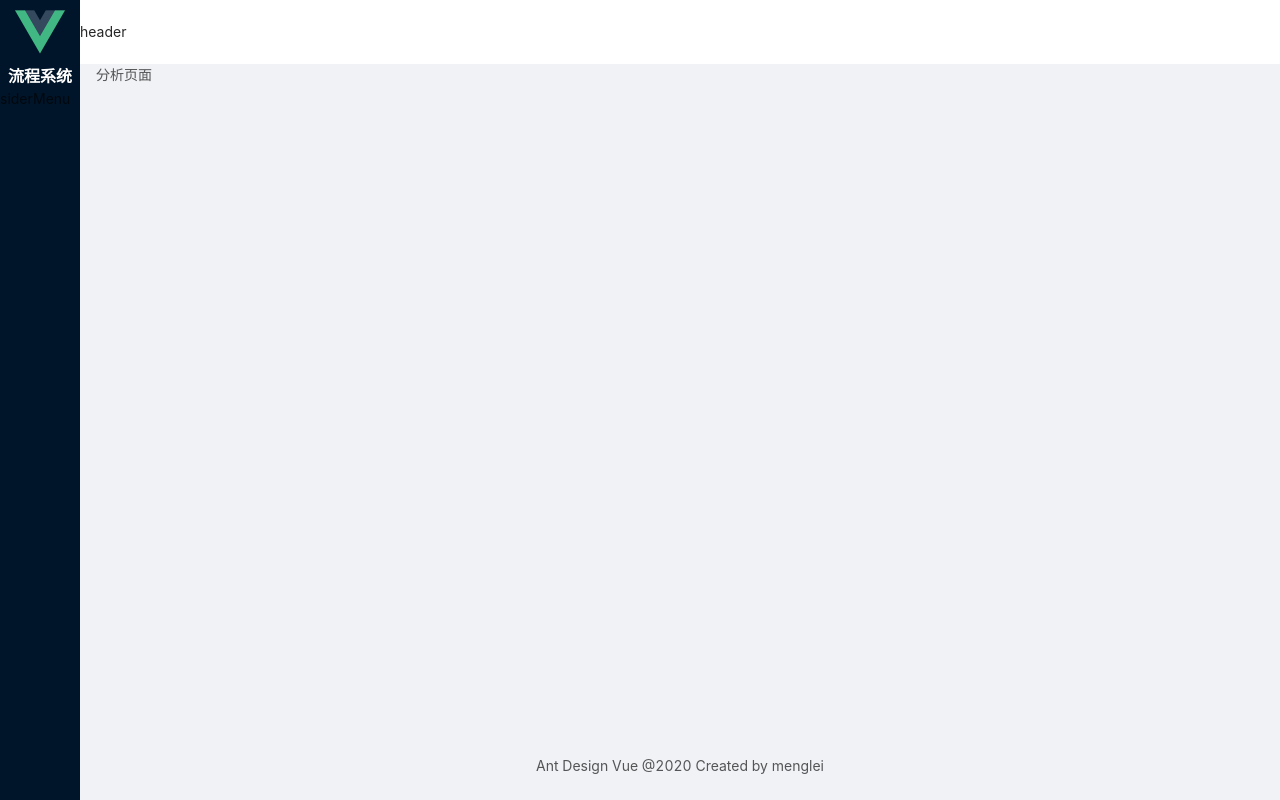
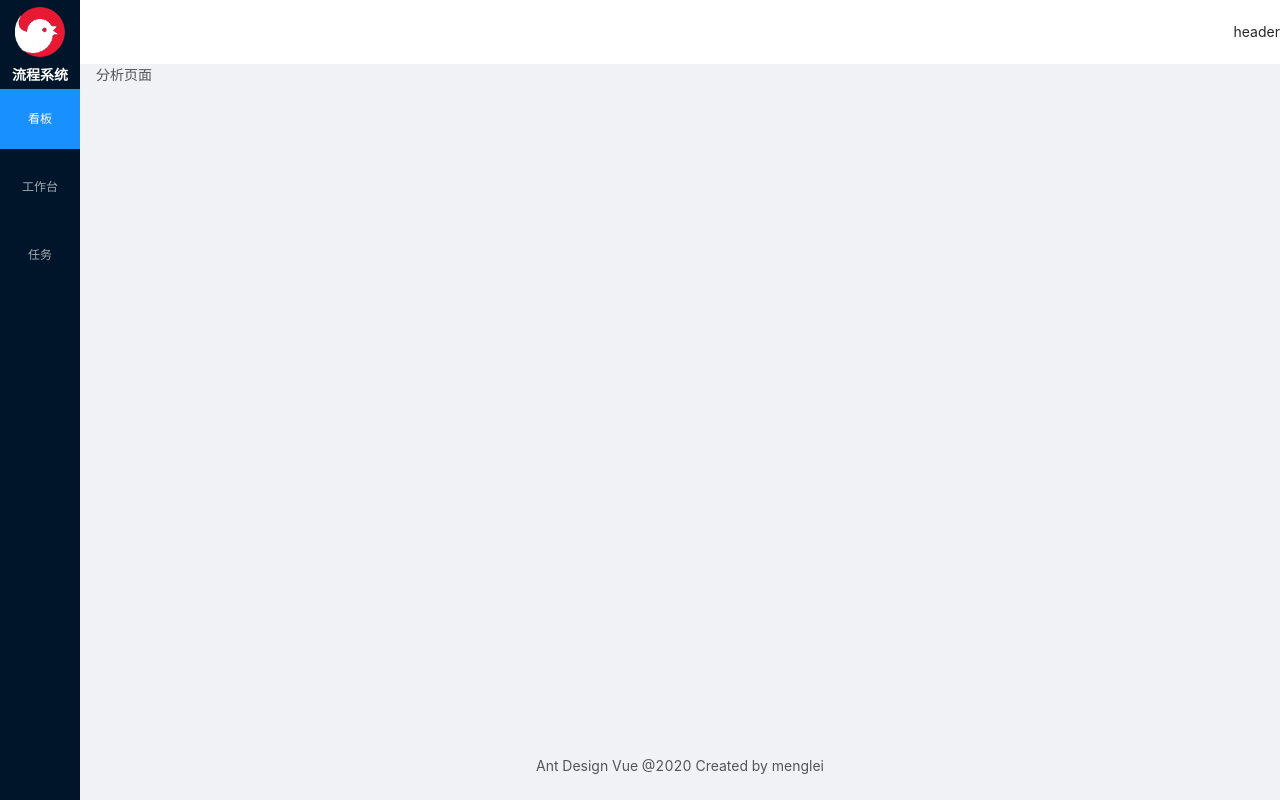
Before and after one commit to github-meng/ipd-vue, a Vue app: page /dashboard/analysis in a window 1280 px wide. Built offline with nearby package versions, Linux system fonts and the light colour scheme.

Commit message:
菜单栏

```diff
--- a/src/layouts/BasicLayout.vue
+++ b/src/layouts/BasicLayout.vue
@@ -3,7 +3,7 @@
     <a-layout-sider v-model="collapsed" :trigger="null" collapsible>
       <div class="logo">
         <a href="/">
-          <img src="../assets/logo.png" alt="logo" />
+          <img src="../assets/ipd-logo.png" alt="logo" />
           <h1>流程系统</h1>
         </a>
       </div>
@@ -64,7 +64,7 @@ export default {
       margin: 7px;
     }
     h1 {
-      font-size: 16px;
+      font-size: 14px;
       font-weight: 600;
       color: #ffffff;
       margin: 0;
--- a/src/layouts/Header.vue
+++ b/src/layouts/Header.vue
@@ -1,5 +1,5 @@
 <template>
-  <div>header</div>
+  <div class="header">header</div>
 </template>
 
 <script>
@@ -7,4 +7,8 @@ export default {};
 </script>
 
 <!-- Add "scoped" attribute to limit CSS to this component only -->
-<style scoped lang="less"></style>
+<style scoped lang="less">
+.header {
+  float: right;
+}
+</style>
--- a/src/layouts/SiderMenu.vue
+++ b/src/layouts/SiderMenu.vue
@@ -1,10 +1,52 @@
 <template>
-  <div>siderMenu</div>
+  <div>
+    <a-menu
+      :default-selected-keys="['1']"
+      mode="inline"
+      theme="dark"
+      :inlineCollapsed="collapsed"
+    >
+      <a-menu-item key="1" title="第一部分">
+        <a-icon type="pie-chart" />
+        <p>看板</p>
+      </a-menu-item>
+      <a-menu-item key="2" title="第二部分">
+        <a-icon type="desktop" />
+        <p>工作台</p>
+      </a-menu-item>
+      <a-menu-item key="3" title="第三部分">
+        <a-icon type="inbox" />
+        <p>任务</p>
+      </a-menu-item>
+    </a-menu>
+  </div>
 </template>
 
 <script>
-export default {};
+export default {
+  data() {
+    return {
+      collapsed: false
+    };
+  }
+};
 </script>
 
-<!-- Add "scoped" attribute to limit CSS to this component only -->
-<style scoped lang="less"></style>
+<style lang="less" scoped>
+.ant-menu-item {
+  display: flex;
+  flex-flow: column;
+  justify-content: center;
+  align-items: center;
+  height: 60px;
+  .anticon {
+    font-size: 20px;
+    line-height: 20px;
+  }
+  p {
+    line-height: 20px;
+    margin: 0;
+    font-size: 12px;
+  }
+}
+</style>
--- a/src/main.js
+++ b/src/main.js
@@ -2,11 +2,12 @@ import Vue from "vue";
 import App from "./App.vue";
 import router from "./router";
 import store from "./store";
-import { Button, Layout, Icon } from "ant-design-vue";
+import { Button, Layout, Icon, Menu } from "ant-design-vue";
 
 Vue.use(Button);
 Vue.use(Layout);
 Vue.use(Icon);
+Vue.use(Menu);
 Vue.config.productionTip = false;
 
 new Vue({
```
Also changed, not shown: src/assets/ipd-logo.png (added), 1 other file (tests, documents, lock files or other folders).
